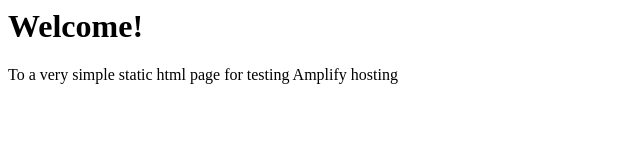
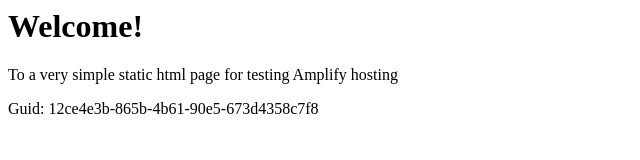
Before and after one commit to aws-aemilia-hkg/Github-PR-Commit-Integration-Test-DoNotTouch-GitH-MJCD6L4M-v1-preprod-ap-east-1, a website: page src/index.html in a window 1280 px wide. Shown: the whole page, without its empty margins (0-640 px from the left). Drawn offline with Linux system fonts and the light colour scheme.

Commit message:
commit from integ tests

```diff
--- a/src/index.html
+++ b/src/index.html
@@ -1,3 +1,5 @@
+
+
 <html lang="en">
 
 <head>
@@ -10,6 +12,6 @@
 <body>
     <h1>Welcome!</h1>
     <p>To a very simple static html page for testing Amplify hosting</p>
-</body>
+    <p>Guid: 12ce4e3b-865b-4b61-90e5-673d4358c7f8</p></body>
 
 </html>
```
